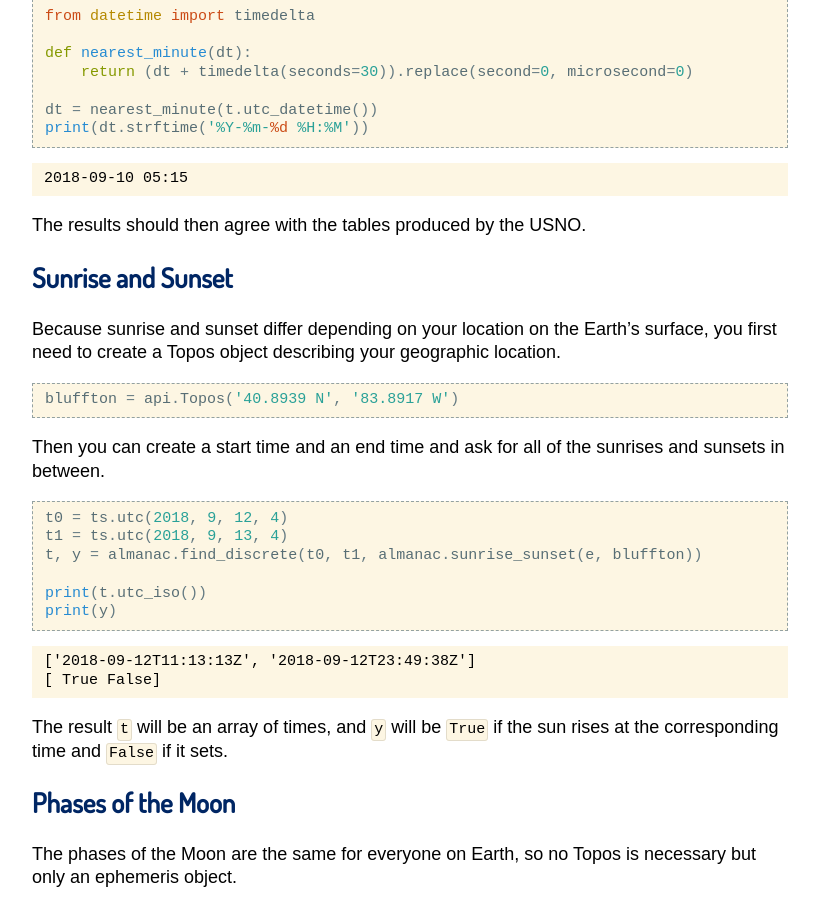
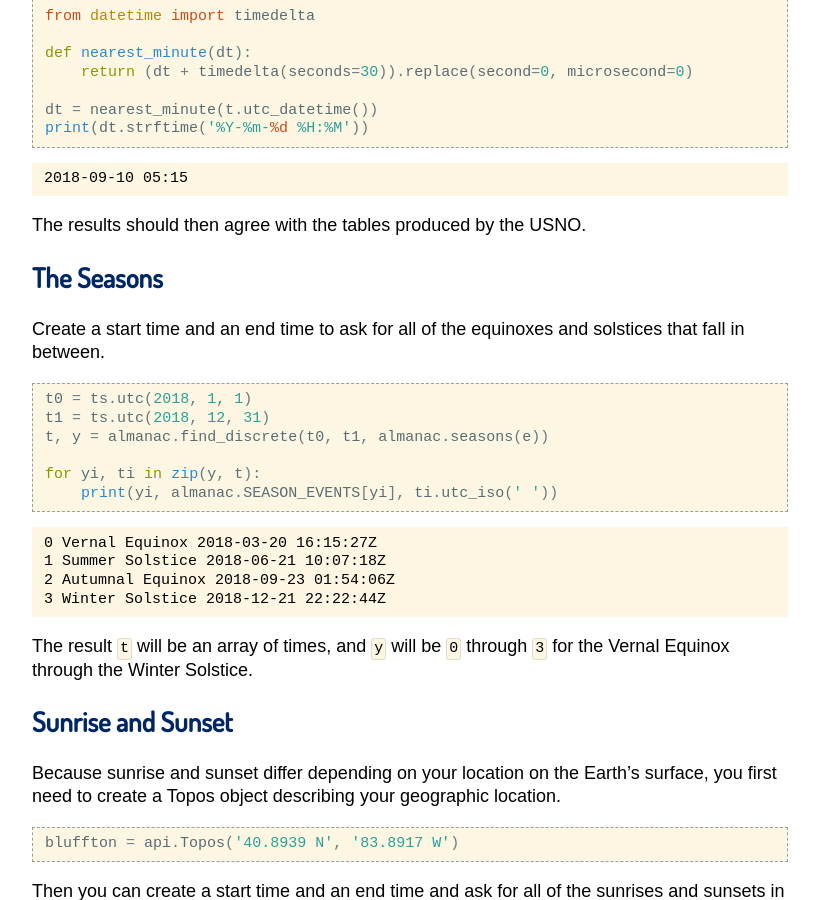
Before and after one commit to skyfielders/python-skyfield, a Sphinx documentation site: the page built from skyfield/documentation/almanac.rst, in a window 1280 px wide and 900 px high, scrolled down 1034 px. Shown: the whole window, without its empty margins (230-1049 px from the left). Built offline with Sphinx 7.4.7, drawn with Linux system fonts in a browser that asks for light colours; some web fonts are replaced; pages that are not in the unit, such as notebooks, are missing from menus.

Commit message:
Add the ability to find solstices and equinoxes

```diff
--- a/CHANGELOG.rst
+++ b/CHANGELOG.rst
@@ -5,6 +5,9 @@ Changelog
 
 1.9 — 2018 September 23
 -----------------------
+
+* Added :func:`~skyfield.almanac.seasons` to the :doc:`almanac` module
+  that can be used to predict solstices and equinoxes.
 
 * Fix: the ecliptic coordinate routines no longer raise ``ValueError:
   too many values to unpack`` if they are passed a time array.
--- a/skyfield/documentation/almanac.rst
+++ b/skyfield/documentation/almanac.rst
@@ -71,6 +71,32 @@ before truncating the seconds.
 
 The results should then agree with the tables produced by the USNO.
 
+The Seasons
+===========
+
+Create a start time and an end time to ask for all of the equinoxes and
+solstices that fall in between.
+
+.. testcode::
+
+    t0 = ts.utc(2018, 1, 1)
+    t1 = ts.utc(2018, 12, 31)
+    t, y = almanac.find_discrete(t0, t1, almanac.seasons(e))
+
+    for yi, ti in zip(y, t):
+        print(yi, almanac.SEASON_EVENTS[yi], ti.utc_iso(' '))
+
+.. testoutput::
+
+    0 Vernal Equinox 2018-03-20 16:15:27Z
+    1 Summer Solstice 2018-06-21 10:07:18Z
+    2 Autumnal Equinox 2018-09-23 01:54:06Z
+    3 Winter Solstice 2018-12-21 22:22:44Z
+
+The result ``t`` will be an array of times, and ``y`` will be ``0``
+through ``3`` for the Vernal Equinox through the Winter Solstice.
+
+
 Sunrise and Sunset
 ==================
 
--- a/skyfield/documentation/api-almanac.rst
+++ b/skyfield/documentation/api-almanac.rst
@@ -14,6 +14,8 @@ times of sunrise, sunset, and the phases of the moon.
 
 .. autofunction:: find_discrete
 
+.. autofunction:: seasons
+
 .. autofunction:: sunrise_sunset
 
 .. autofunction:: moon_phases
--- a/skyfield/documentation/api.rst
+++ b/skyfield/documentation/api.rst
@@ -144,6 +144,7 @@ Routines to search for events like sunrise, sunset, and Moon phase.
    phase_angle
    fraction_illuminated
    find_discrete
+   seasons
    sunrise_sunset
    moon_phases
 
```
Also changed, not shown: 2 other files.
